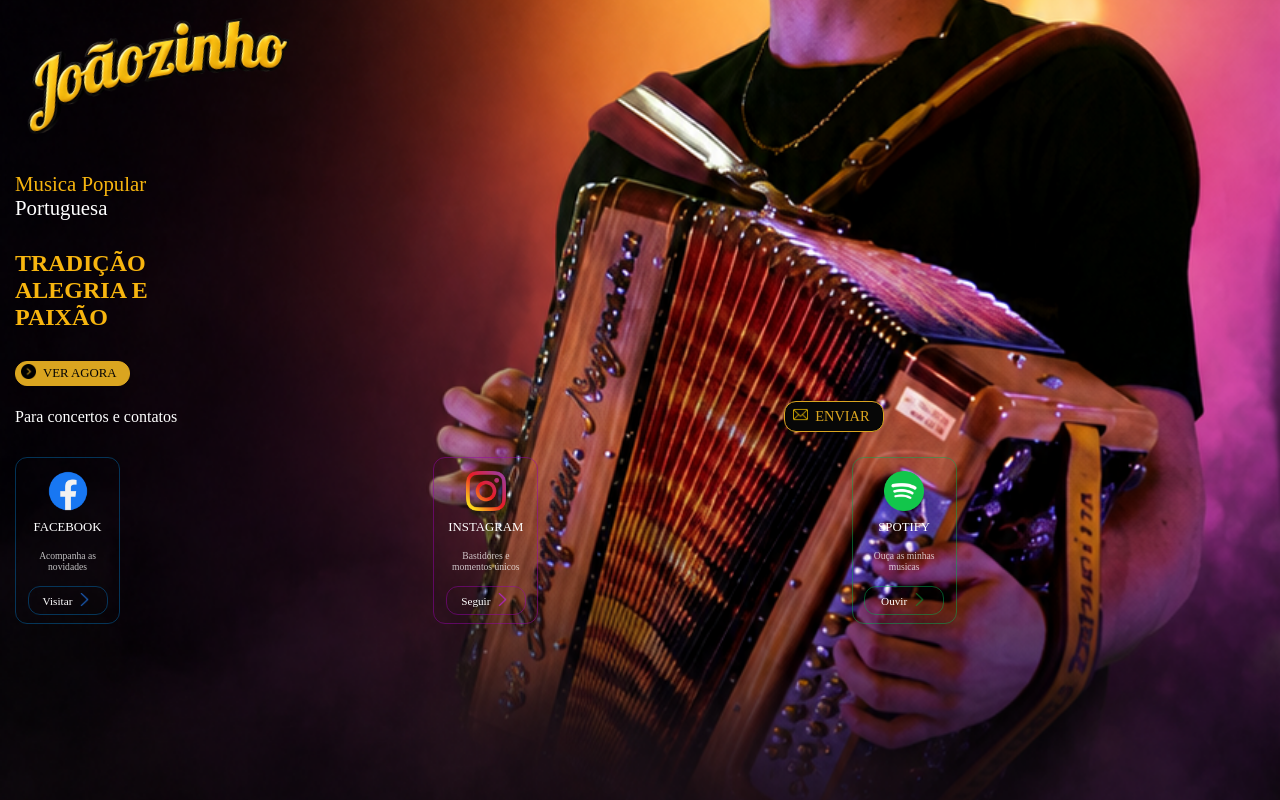
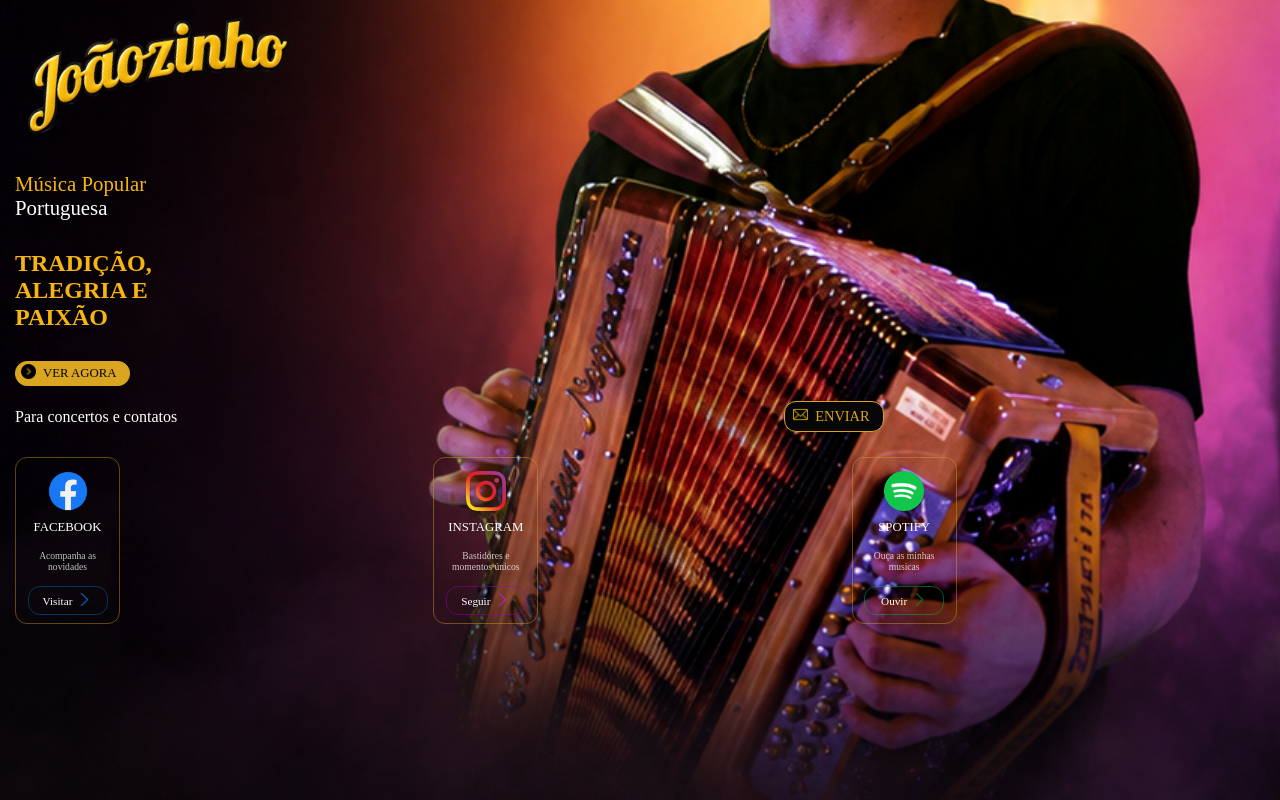
Before and after one commit to pedro84leal-cpu/joaozinho, a React (Vite) app: page / in a window 1280 px wide. Built offline with nearby package versions, Linux system fonts and the light colour scheme.

Commit message:
descrição das alterações

```diff
--- a/src/pages/home/home.jsx
+++ b/src/pages/home/home.jsx
@@ -31,12 +31,12 @@ export default function Home(){
 
                 <div className={styles.descricao}>
                     <h1 className={styles.titulo}>
-                        Musica Popular
+                        Música Popular
                         <p className={styles.port}>Portuguesa</p>
                     </h1>
 
                     <p className={styles.slogam}>
-                        Tradição alegria e paixão
+                        Tradição, alegria e paixão
                     </p>
 
                     <div className={styles.spotifyContent}>
@@ -93,7 +93,7 @@ export default function Home(){
                         </Link>
                     </div>
 
-                    <div className={styles.card2}>
+                    <div className={styles.card1}>
                         <div className={styles.redesLogo}>
                             <img src={insta} className={styles.rdLogo} alt='face' />
                         </div>
@@ -114,7 +114,7 @@ export default function Home(){
                         </Link>
                     </div>
 
-                    <div className={styles.card3}>
+                    <div className={styles.card1}>
                         <div className={styles.redesLogo}>
                             <img src={spot} className={styles.rdLogo} alt='face' />
                         </div>
--- a/src/pages/home/home.module.css
+++ b/src/pages/home/home.module.css
@@ -151,14 +151,8 @@
 
     font-size: 1rem;
     color: white;
-    font-weight: 300;
+    font-weight: 400;
 }
-
-
-
-
-
-
 
 
 .cards{
@@ -177,7 +171,7 @@
     align-items: center;
     justify-items: center;
     padding: 8px;
-    border: 1px solid rgba(4, 106, 174, 0.484);
+    border: 1px solid rgba(218, 165, 32, 0.422);
     width: 105px;
     border-radius: 12px;
     gap: 10px;
```
